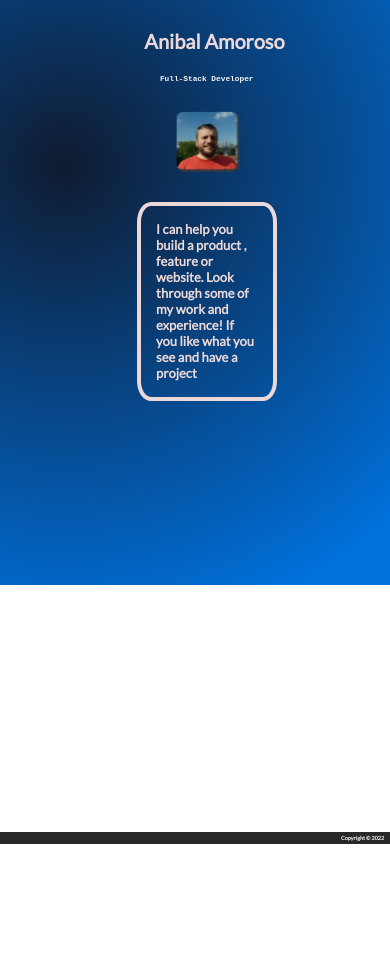
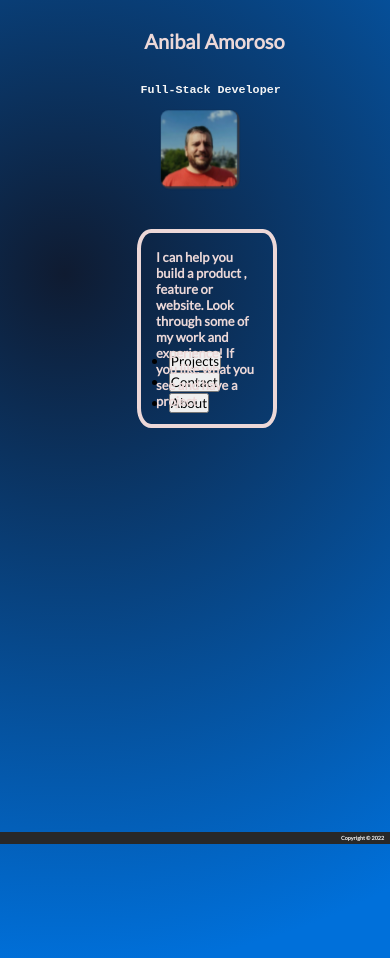
Before and after one commit to sjdev2212/portfoliosjdev, a React (Create React App) app: page / in a window 390 px wide. Shown: the top 958 px of the page. Before the commit the page ends 844 px from the top, so only its background shows below. Built offline with nearby package versions, Linux system fonts and the light colour scheme.

Commit message:
add buttons

```diff
--- a/src/Home.css
+++ b/src/Home.css
@@ -5,6 +5,9 @@
   height: 48vw;
   width: 100%;
 
+}
+.options{
+  display: none;
 }
 
 .caripela {
@@ -111,20 +114,20 @@
 display: flex;
   flex-direction: column;
   background-image: radial-gradient(circle farthest-corner at 16.5% 28.1%, rgba(15, 27, 49, 1) 0%, rgba(0, 112, 218, 1) 90%);
-  height: 150vw;
+  height: 250vw;
   width: 100%;
 }
 .caripela {
-  height: 15vw;
-  width: 16vw;
+  height: 20vw;
+  width: 20vw;
   border-radius: 10%;
   box-shadow: 1px 1px 1px 1px #413939;
   opacity: 0.9;
   filter: sepia(10%);
   position: relative;
   top: 15vw;
-  left: 45vw;
-  margin-top: 6vw;
+  left: 41vw;
+  margin-top: 8vw;
 }
 .nombre {
   position: relative;
@@ -135,14 +138,14 @@ display: flex;
   font-weight: 800;
   color: rgb(236, 216, 216);
   width: 38vw;
-  margin-bottom: 3vw;
+  margin-bottom: 5vw;
 
 }
 
 .dev {
   position: relative;
   top: 10vw;
-  left: -9vw;
+  left: -14vw;
   font-size: 18px;
   font-weight: 800;
 
@@ -156,7 +159,7 @@ display: flex;
   overflow: hidden;
   border-right: 3px solid;
   font-family: monospace;
-  font-size: 2vw;
+  font-size: 3vw;
   font-weight: 800;
   color: whitesmoke;
 }
@@ -176,5 +179,12 @@ display: flex;
   border-radius: 10%;
 
 }
+.options{
+  display: flex;
+  flex-direction: column;
+  justify-content: center;
+  align-items: center;
+  margin-top: 10vw;
+}
 
 }
--- a/src/Home.js
+++ b/src/Home.js
@@ -34,8 +34,13 @@ export const Home = () => {
 
       </section>
 <section className='options'>
+   <ul>
+    <li> <button>Projects</button></li>
+    <li><button> Contact</button> </li>
+     <li><button>About</button></li>
+   </ul>
+  </section>
 
-  </section>
 
 
     </main>
```
